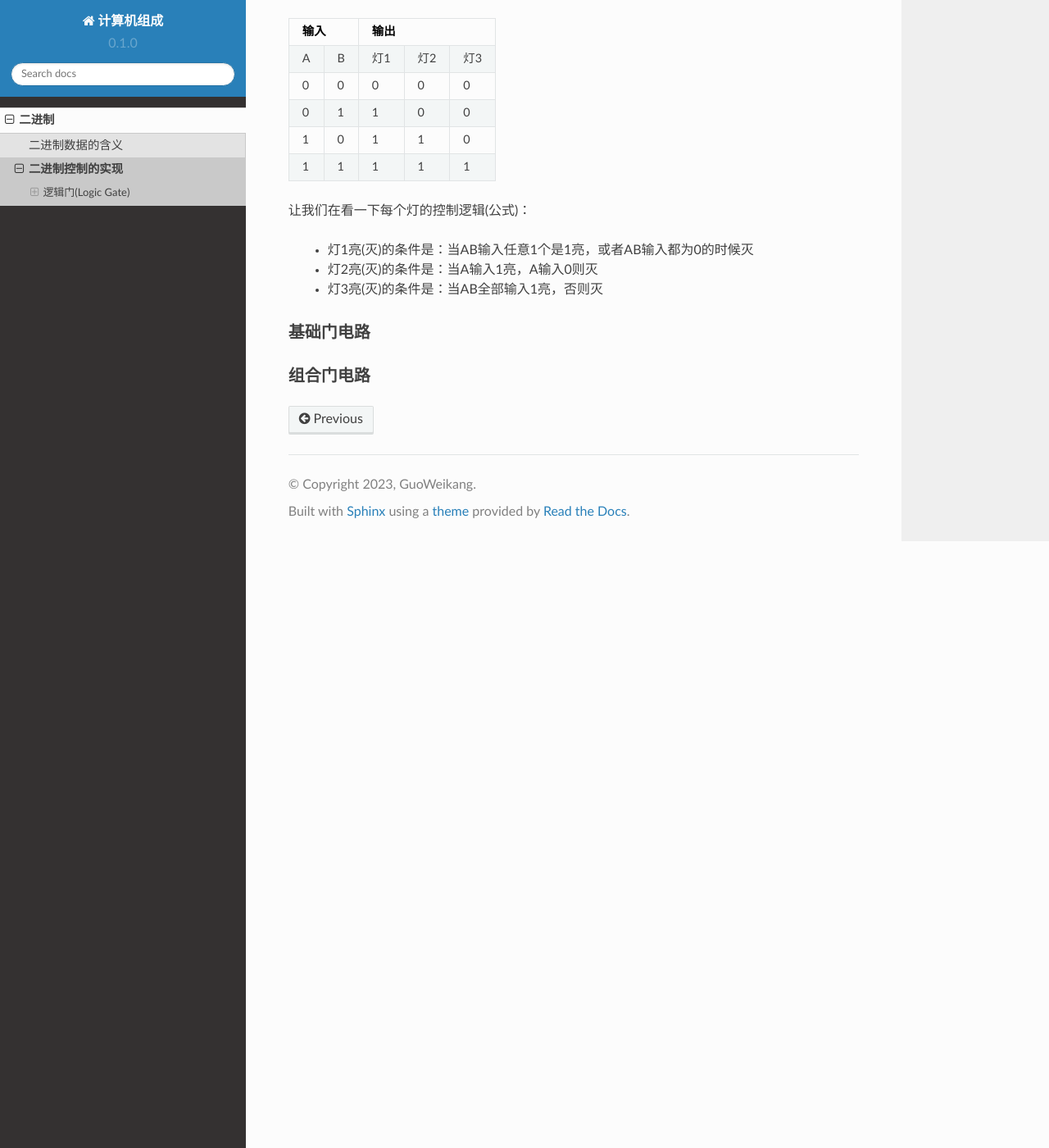
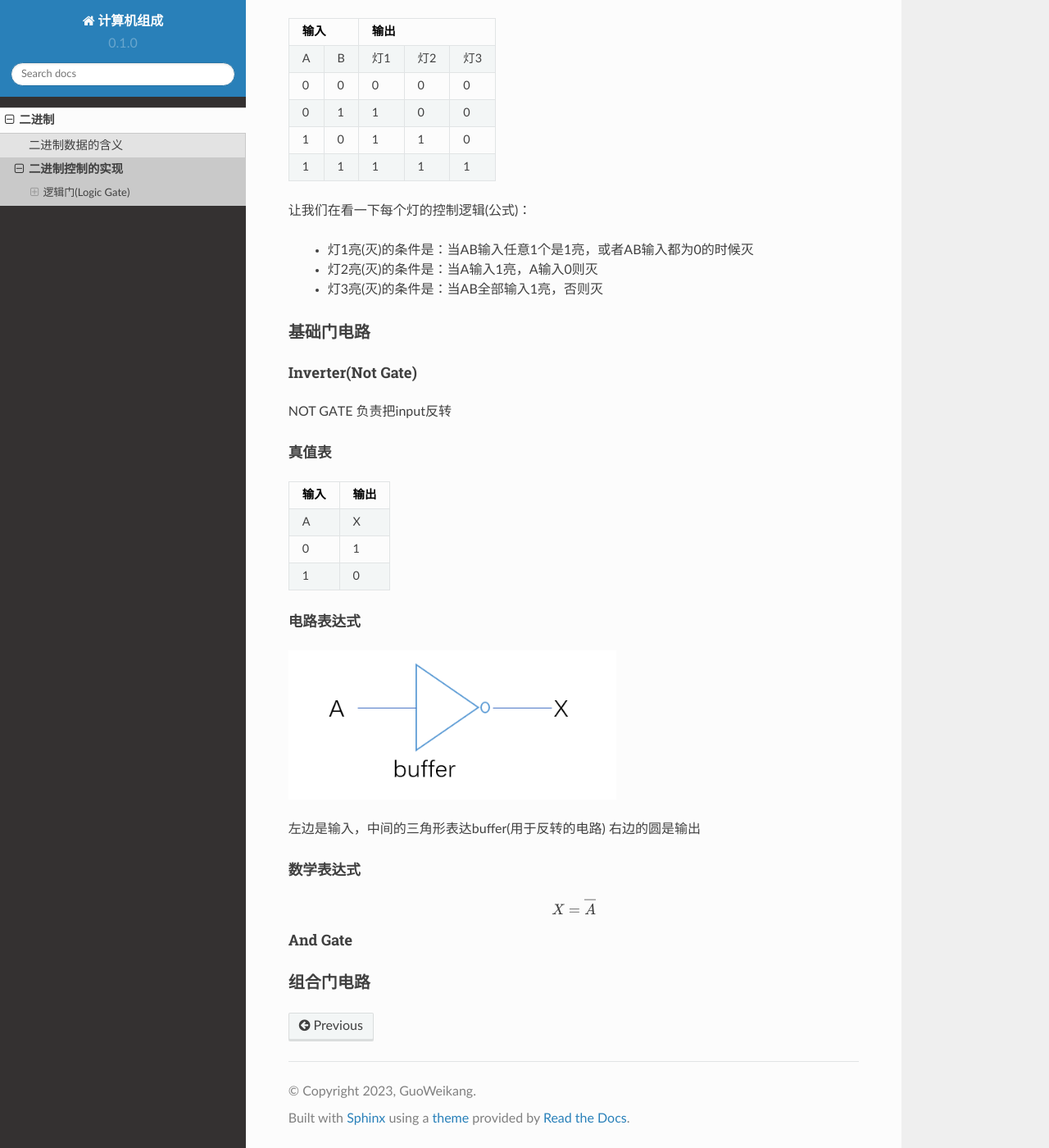
Before and after one commit to guoweikang/Notes, a Sphinx documentation site: the page built from docs/source/data_bits/boolean_logic.rst, in a window 1280 px wide and 1400 px high, scrolled down 1737 px. Shown: the whole window at 82% size. Built offline with Sphinx 7.4.7 and the Read the Docs theme 2.0.0, drawn with Linux system fonts in a browser that asks for light colours.

Commit message:
add inverter not gate

```diff
--- a/docs/source/data_bits/boolean_logic.rst
+++ b/docs/source/data_bits/boolean_logic.rst
@@ -84,7 +84,47 @@ Boolean Logic
  + 灯3亮(灭)的条件是：当AB全部输入1亮，否则灭
 
 基础门电路
----------
+------------
+
+Inverter(Not Gate)
+^^^^^^^^^^^^^^^^^^^
+NOT GATE 负责把input反转
+
+真值表
+""""""""""""
+
++-----+-------+
+| 输入| 输出  |
++=====+=======+
+|A    |  X    |
++-----+-------+
+|  0  |  1    |
++-----+-------+
+|  1  |  0    |
++-----+-------+
+
+电路表达式
+""""""""""""
+.. image:: ./images/3.png
+  :width: 400px
+
+左边是输入，中间的三角形表达buffer(用于反转的电路) 右边的圆是输出
+
+数学表达式
+""""""""""""
+
+.. math::
+
+   X = \overline{A}
+
+
+And Gate
+^^^^^^^^^^^^^^^^^^^
+
+
+
+
+
 
 组合门电路
 ---------
```
Also changed, not shown: docs/source/data_bits/images/3.png (added).
